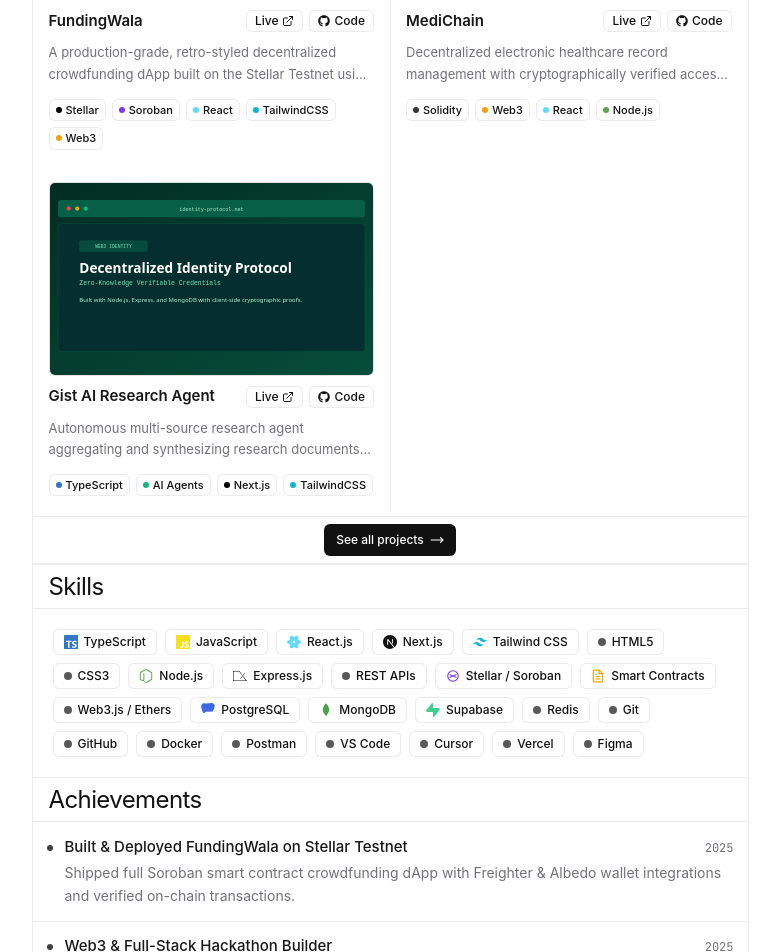
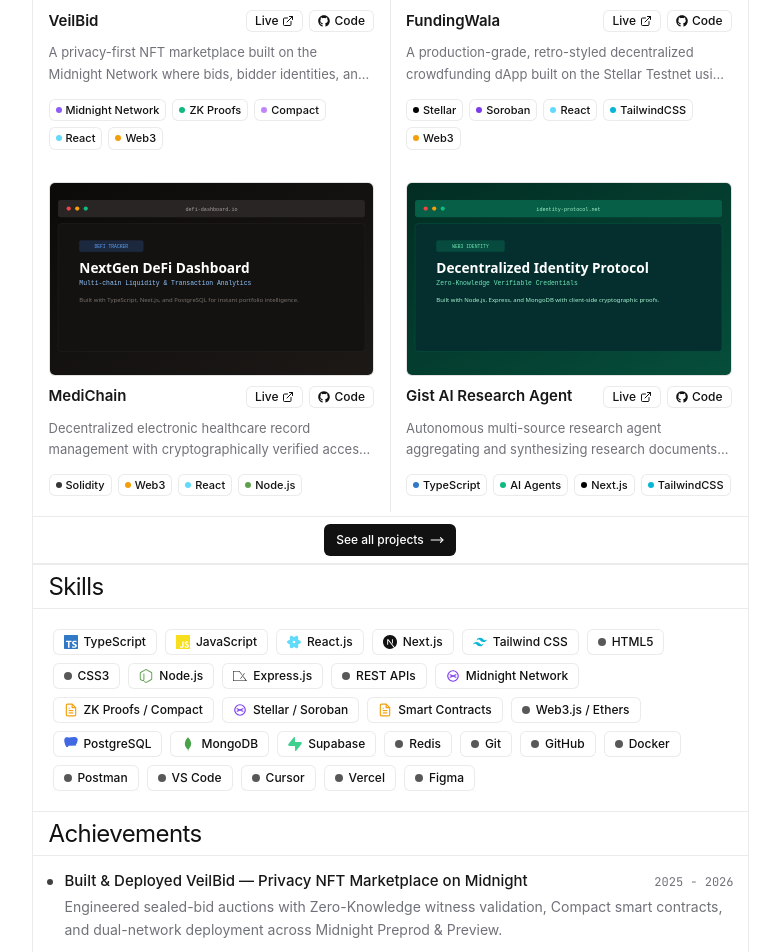
Before and after one commit to Thanos0s/portfolio, a Next.js app: page / in a window 1280 px wide. Shown: the part 1640-2592 px from the top of the page, without its empty margins (250-1030 px from the left). Built offline with nearby package versions, Linux system fonts and the light colour scheme; a web font is replaced by a local one.

Commit message:
feat: add VeilBid Midnight Network ZK NFT Marketplace project

```diff
--- a/src/data/portfolio.ts
+++ b/src/data/portfolio.ts
@@ -78,6 +78,23 @@ export const portfolioData: PortfolioData = {
      Featured projects appear on the homepage; all appear on /projects.
   ------------------------------------------------------------- */
   projects: [
+    {
+      id: 'veilbid',
+      title: 'VeilBid',
+      description:
+        'A privacy-first NFT marketplace built on the Midnight Network where bids, bidder identities, and auction strategies remain fully private — verified with Zero-Knowledge proofs and Compact smart contracts.',
+      image: '/projects/veilbid.svg',
+      liveUrl: 'https://veilbid-kappa.vercel.app/',
+      githubUrl: 'https://github.com/Thanos0s/VeilBid_Midnight',
+      featured: true,
+      tags: [
+        { name: 'Midnight Network', brandColor: '#8B5CF6' },
+        { name: 'ZK Proofs', brandColor: '#10B981' },
+        { name: 'Compact', brandColor: '#C084FC' },
+        { name: 'React', brandColor: '#61DAFB' },
+        { name: 'Web3', brandColor: '#F59E0B' },
+      ],
+    },
     {
       id: 'fundingwala',
       title: 'FundingWala',
@@ -164,6 +181,8 @@ export const portfolioData: PortfolioData = {
     { name: 'REST APIs', category: 'backend', brandColor: '#7C3AED', iconKey: 'api' },
 
     // Blockchain / Web3
+    { name: 'Midnight Network', category: 'blockchain', brandColor: '#8B5CF6', iconKey: 'stellar' },
+    { name: 'ZK Proofs / Compact', category: 'blockchain', brandColor: '#10B981', iconKey: 'contract' },
     { name: 'Stellar / Soroban', category: 'blockchain', brandColor: '#7C3AED', iconKey: 'stellar' },
     { name: 'Smart Contracts', category: 'blockchain', brandColor: '#F59E0B', iconKey: 'contract' },
     { name: 'Web3.js / Ethers', category: 'blockchain', brandColor: '#3B82F6', iconKey: 'web3' },
@@ -190,6 +209,13 @@ export const portfolioData: PortfolioData = {
      Hackathon wins, pitch competitions, and milestones.
   ------------------------------------------------------------- */
   achievements: [
+    {
+      id: 'ach-veilbid',
+      title: 'Built & Deployed VeilBid — Privacy NFT Marketplace on Midnight',
+      date: '2025 - 2026',
+      description:
+        'Engineered sealed-bid auctions with Zero-Knowledge witness validation, Compact smart contracts, and dual-network deployment across Midnight Preprod & Preview.',
+    },
     {
       id: 'ach-1',
       title: 'Built & Deployed FundingWala on Stellar Testnet',
```
Also changed, not shown: public/projects/veilbid.svg (added).
